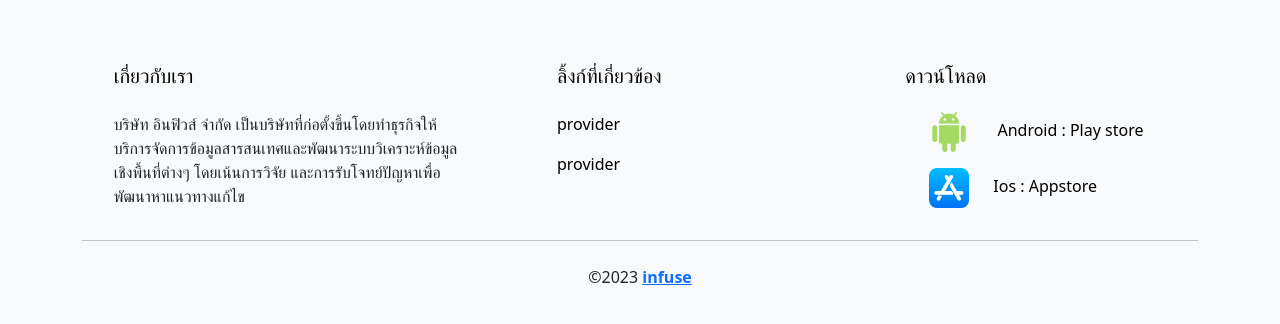
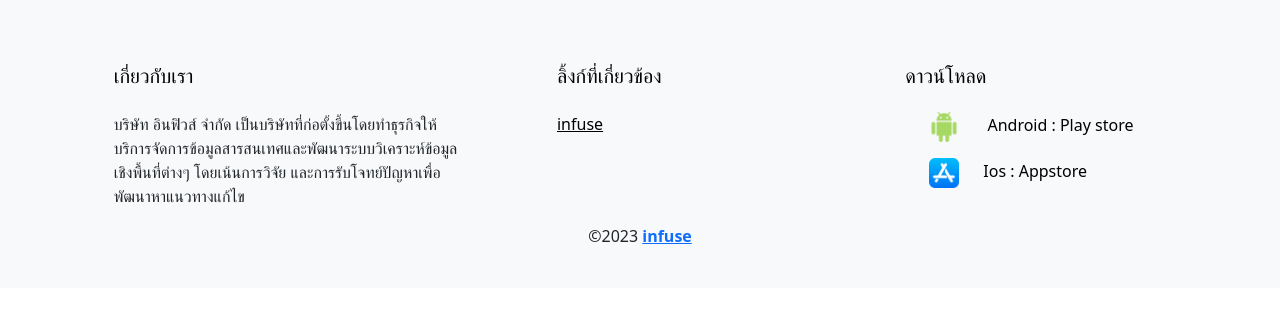
Before and after one commit to phukaokub/New_FarmInsure_LandingPage, a website: page Boostrap Workspace/footer.html in a window 1280 px wide. Drawn offline with nearby package versions, Linux system fonts and the light colour scheme.

Commit message:
Update footer.html

```diff
--- a/Boostrap Workspace/footer.html
+++ b/Boostrap Workspace/footer.html
@@ -10,7 +10,7 @@
 </head>
 <body>
 
-    <footer class="bg-light text-dark pt-5 pb-4">
+    <footer class="bg-light text-dark pt-5 pb-4" id="footer">
         <div class="container text-md-left">
             <div class="row  text-md-left">
                 <div class="col-md-4 col-lg-4 col-xl-4 mx-auto mt-3">
@@ -21,8 +21,7 @@
 <!-- =============================SECTION ลิ้งก์ที่เกี่ยวข้อง================================ -->
                 <div class="col-md-3 col-lg-3 col-xl-3 mx-auto mt-3">
                     <h5 class="mb-4 font-weight-bold text-black">ลิ้งก์ที่เกี่ยวข้อง</h5>
-                    <p><a href="#" class="text-black" style="text-decoration: none;">provider</a></p>
-                    <p><a href="#" class="text-black" style="text-decoration: none;">provider</a></p>
+                    <p><a href="https://www.infuse.co.th" class="text-black">infuse</a></p>
                 </div>
 
                 <!-- <div class="col-md-4 col-lg-3 col-xl-3 mx-auto mt-3">
@@ -38,12 +37,12 @@
 <!-- =============================SECTION ดาวน์โหลด================================ -->
                 <div class="col-md-4 col-lg-3 col-xl-3 mx-auto mt-3">
                     <h5 class="mb-4 font-weight-bold text-black">ดาวน์โหลด</h5>
-                    <p><a href="https://play.google.com/store/apps/details?id=com.infuse.farminsure&hl=en-TH" class="text-black" target="_blank" style="text-decoration: none;"><img src="picture/android.png" class="mx-4" width="40px" height="40px"> Android : Play store</a></p>
-                    <p><a href="https://apps.apple.com/th/app/%E0%B8%A1%E0%B8%B0%E0%B8%A5-%E0%B8%8B-%E0%B8%AD%E0%B8%99/id1506247136"  class="text-black" style="text-decoration: none;"><img src="picture/app-store.png" class="mx-4" width="40px" height="40px" >Ios : Appstore</a></p>
+                    <p><a href="https://play.google.com/store/apps/details?id=com.infuse.farminsure&hl=en-TH" class="text-black" target="_blank" style="text-decoration: none;"><img src="picture/android.png" class="mx-4" width="30px" height="30px"> Android : Play store</a></p>
+                    <p><a href="https://apps.apple.com/th/app/%E0%B8%A1%E0%B8%B0%E0%B8%A5-%E0%B8%8B-%E0%B8%AD%E0%B8%99/id1506247136"  class="text-black" style="text-decoration: none;"><img src="picture/app-store.png" class="mx-4" width="30px" height="30px" >Ios : Appstore</a></p>
                 </div>
             </div>
 
-            <hr class="mb-4">
+
 
             <div class="row align-item-center">
                 <div class="text-center">
```
